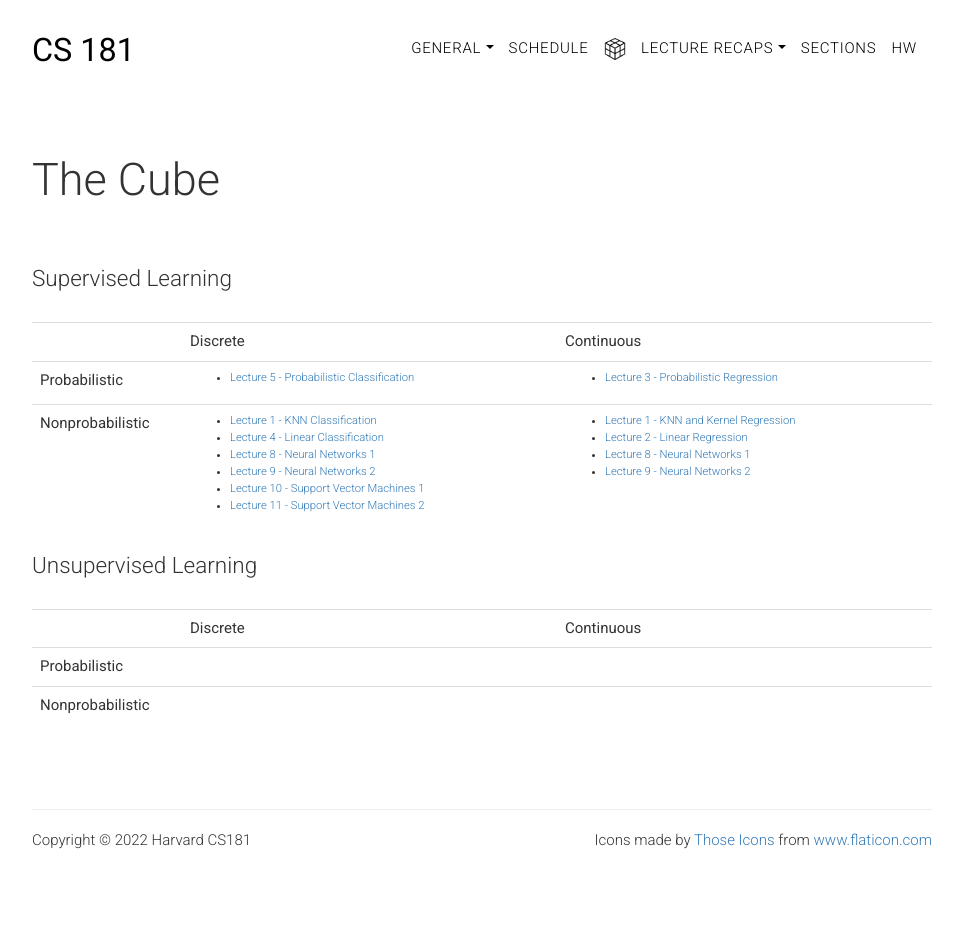
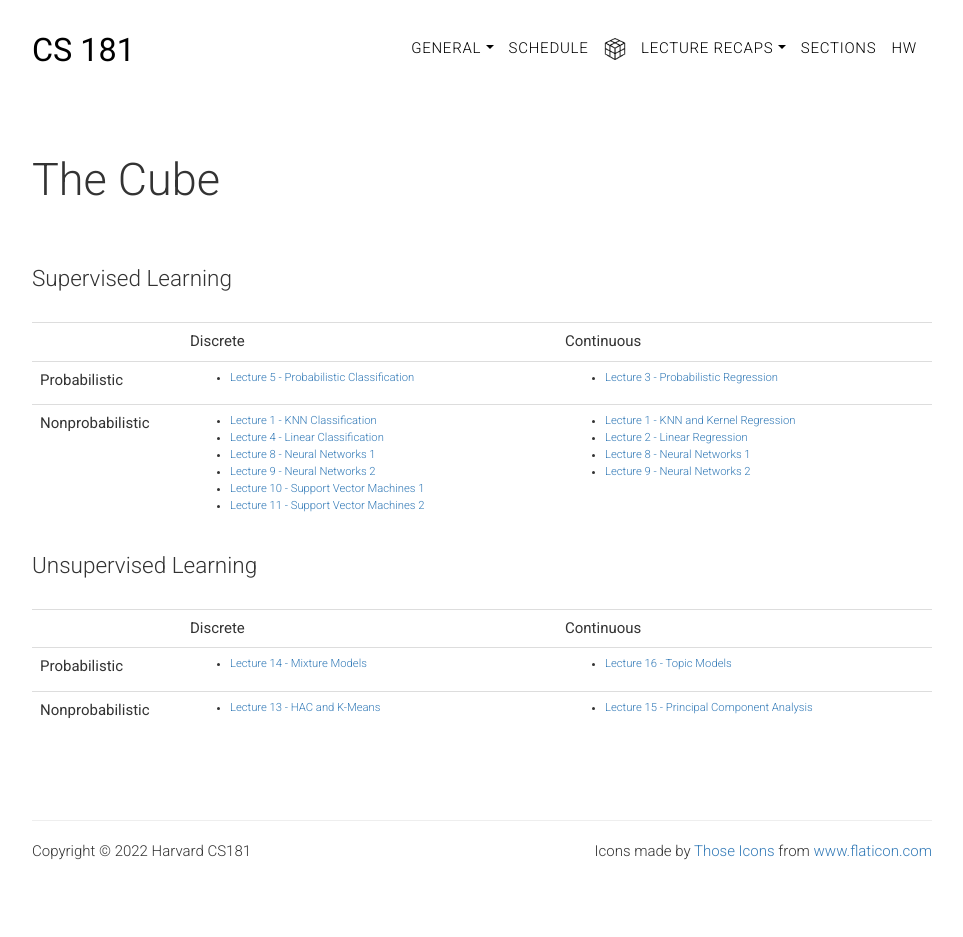
Before and after one commit to harvard-ml-courses/cs181-web, a Jekyll site: the page built from cube.html, in a window 1280 px wide. Shown: the whole page, without its empty margins (158-1121 px from the left). Built offline with Jekyll 4.4.1, drawn with Linux system fonts in a browser that asks for light colours.

Commit message:
uncomment rest of cube

```diff
--- a/cube.html
+++ b/cube.html
@@ -61,12 +61,12 @@ weight: 0
               <th scope="row">Probabilistic</th>
               <td>
                 <ul>
-                  <!-- <li><a href="{{ site.baseurl }}/recaps/lec14" target="_blank">Lecture 14 - Mixture Models</a></li> -->
+                  <li><a href="{{ site.baseurl }}/recaps/lec14" target="_blank">Lecture 14 - Mixture Models</a></li>
                 </ul>
               </td>
               <td>
                 <ul>
-                  <!-- <li><a href="{{ site.baseurl }}/recaps/lec16" target="_blank">Lecture 16 - Topic Models</a></li> -->
+                  <li><a href="{{ site.baseurl }}/recaps/lec16" target="_blank">Lecture 16 - Topic Models</a></li>
                 </ul>
               </td>
             </tr>
@@ -74,12 +74,12 @@ weight: 0
               <th scope="row">Nonprobabilistic</th>
               <td>
                 <ul>
-                  <!-- <li><a href="{{ site.baseurl }}/recaps/lec13" target="_blank">Lecture 13 - HAC and K-Means</a></li> -->
+                  <li><a href="{{ site.baseurl }}/recaps/lec13" target="_blank">Lecture 13 - HAC and K-Means</a></li>
                 </ul>
               </td>
               <td>
                 <ul>
-                  <!-- <li><a href="{{ site.baseurl }}/recaps/lec15" target="_blank">Lecture 15 - Principal Component Analysis</a></li> -->
+                  <li><a href="{{ site.baseurl }}/recaps/lec15" target="_blank">Lecture 15 - Principal Component Analysis</a></li>
                 </ul>
               </td>
             </tr>
```
